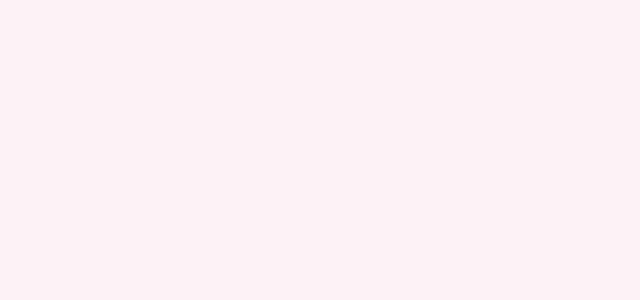
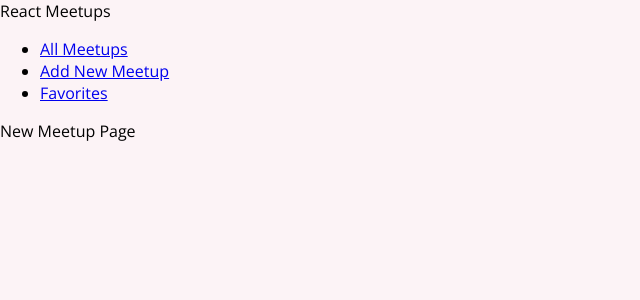
Before and after one commit to Alexmquan/react-course, a React (Create React App) app: page /new-meetup in a window 1280 px wide. Shown: the top 300 px of the page, without its empty margins (0-640 px from the left). Built offline with nearby package versions, Linux system fonts and the light colour scheme.

Commit message:
Add link capabilities

```diff
--- a/src/App.js
+++ b/src/App.js
@@ -1,5 +1,26 @@
+import { Route, Switch } from "react-router-dom";
+import AllMeetupsPage from "./pages/AllMeetups.js";
+import NewMeetupPage from "./pages/NewMeetup.js";
+import FavoritesPage from "./pages/Favorites.js";
+import MainNavigation from "./components/layout/MainNavigation.js";
+
 function App() {
-  return <div></div>;
+  return (
+    <div>
+      <MainNavigation />
+      <Switch>
+        <Route path="/" exact>
+          <AllMeetupsPage />
+        </Route>
+        <Route path="/new-meetup">
+          <NewMeetupPage />
+        </Route>
+        <Route path="/favorites">
+          <FavoritesPage />
+        </Route>
+      </Switch>
+    </div>
+  );
 }
 
 export default App;
--- /dev/null
+++ b/src/components/layout/MainNavigation.js
@@ -0,0 +1,25 @@
+import { Link } from "react-router-dom";
+import classes from "./MainNavigation.module.css";
+
+function MainNavigation() {
+  return (
+    <header>
+      <div>React Meetups</div>
+      <nav>
+        <ul>
+          <li>
+            <Link to="/">All Meetups</Link>
+          </li>
+          <li>
+            <Link to="/new-meetup">Add New Meetup</Link>
+          </li>
+          <li>
+            <Link to="/favorites">Favorites</Link>
+          </li>
+        </ul>
+      </nav>
+    </header>
+  );
+}
+
+export default MainNavigation;
--- /dev/null
+++ b/src/pages/AllMeetups.js
@@ -0,0 +1,5 @@
+function AllMeetupsPage() {
+  return <div>All Meetups Page</div>;
+}
+
+export default AllMeetupsPage;
--- /dev/null
+++ b/src/pages/Favorites.js
@@ -0,0 +1,5 @@
+function FavoritesPage() {
+  return <div>Favorites Page</div>;
+}
+
+export default FavoritesPage;
--- /dev/null
+++ b/src/pages/NewMeetup.js
@@ -0,0 +1,5 @@
+function NewMeetupPage() {
+  return <div>New Meetup Page</div>;
+}
+
+export default NewMeetupPage;
```
Also changed, not shown: src/index.js (+8 -5 lines), src/components/layout/MainNavigation.module.css (added).
